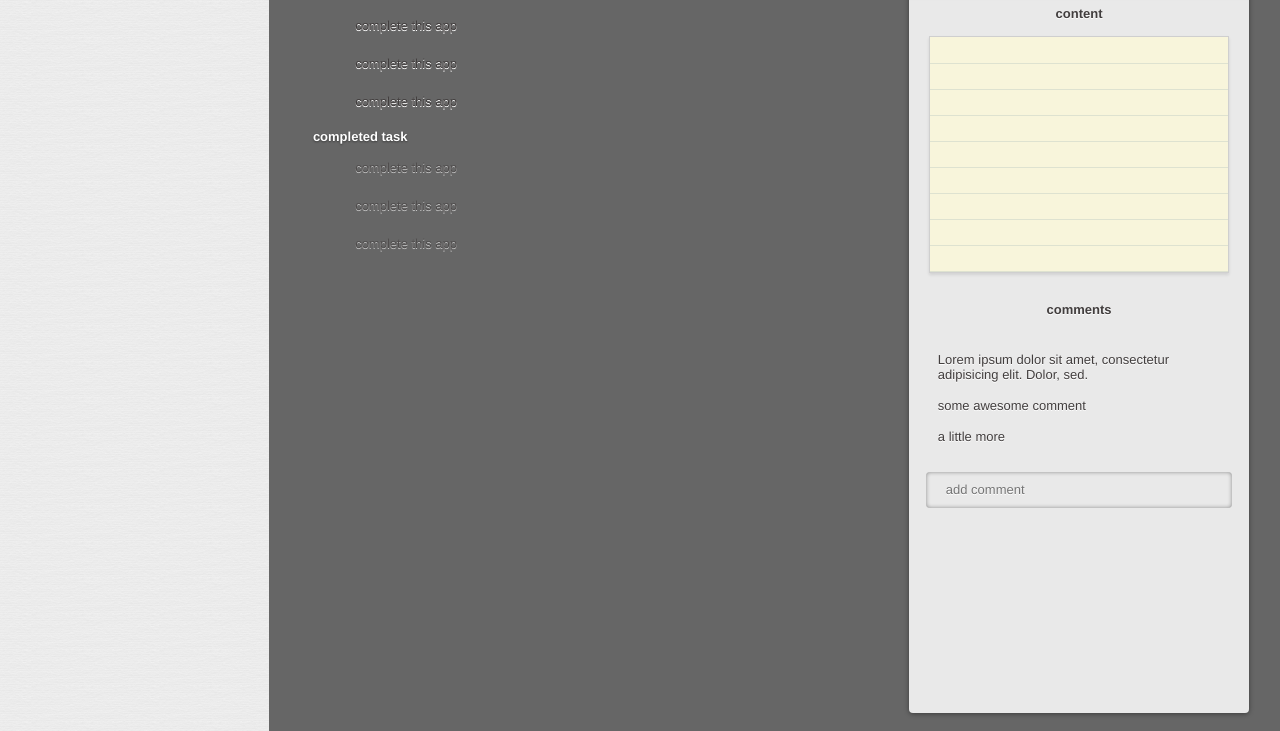
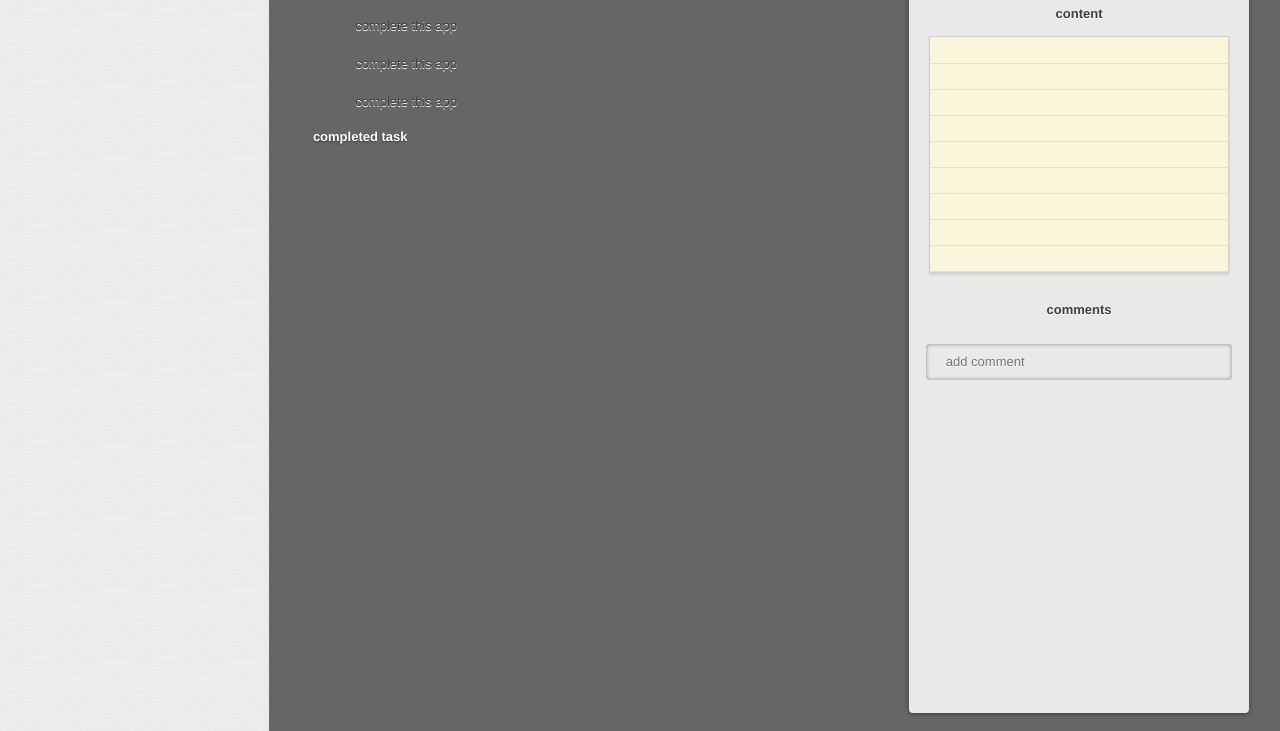
Before and after one commit to metanitesh/Js.metaList, a plain HTML site: page index.html in a window 1280 px wide. Shown: the part 69-800 px from the top of the page. Drawn offline with Linux system fonts and the light colour scheme.

Commit message:
updating index.html

```diff
--- a/index.html
+++ b/index.html
@@ -56,21 +56,7 @@
                 <h1 class="text-color-flip">completed task</h1>
 
                 <ul class="task-complete">
-                    <li class="task-item task-done">
-                        <span class="icon icon-task-checkbox icon-task-checked"></span>
-                        <span class="icon icon-task-separator"></span>
-                        <span class="task-title">complete this app</span>
-                    </li>
-                    <li class="task-item task-done">
-                        <span class="icon icon-task-checkbox icon-task-checked"></span>
-                        <span class="icon icon-task-separator"></span>
-                        <span class="task-title">complete this app</span>
-                    </li>
-                    <li class="task-item task-done">
-                        <span class="icon icon-task-checkbox icon-task-checked"></span>
-                        <span class="icon icon-task-separator"></span>
-                        <span class="task-title">complete this app</span>
-                    </li>
+
                 </ul>
             </div>
             </div>
@@ -99,9 +85,7 @@
 
                 <div class="comment-container">
                     <ul class="comments">
-                        <li class="comment">Lorem ipsum dolor sit amet, consectetur adipisicing elit. Dolor, sed.</li>
-                        <li class="comment">some awesome comment</li>
-                        <li class="comment">a little more</li>
+
                     </ul>
                     <div class="add-comment-container">
                         <input type="text" class="add-comment" placeholder="add comment" />
@@ -126,12 +110,20 @@
     </li>
     </script>
     <script type="text/template" id="task-item">
+
         <li class="task-item" data-id= <%= id %>>
                         <span class="icon icon-task-checkbox check-task"></span>
                         <span class="icon icon-task-separator"></span>
                         <span class="task-title"><%= title %></span>
+                        <span class="icon icon-delete delete-task right"></span>
+
                     </li>
 
+    </script>
+    <script type="text/template" id="comment-item">
+    <li class="comment">
+        <%=  comment1 %>
+    </li>
     </script>
 
     <script data-main="js/require_config" src="js/lib/require.js"></script>
```
